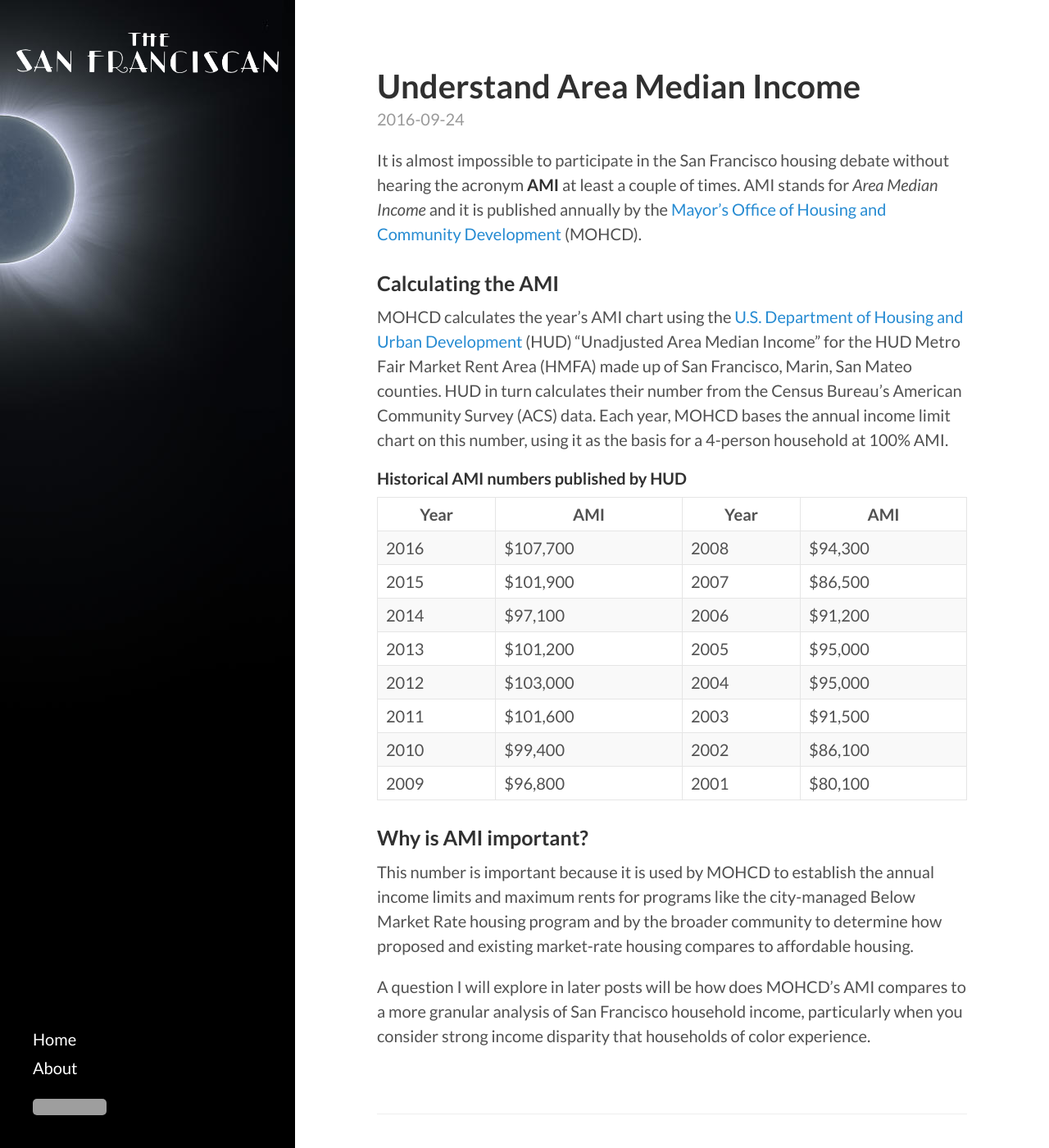
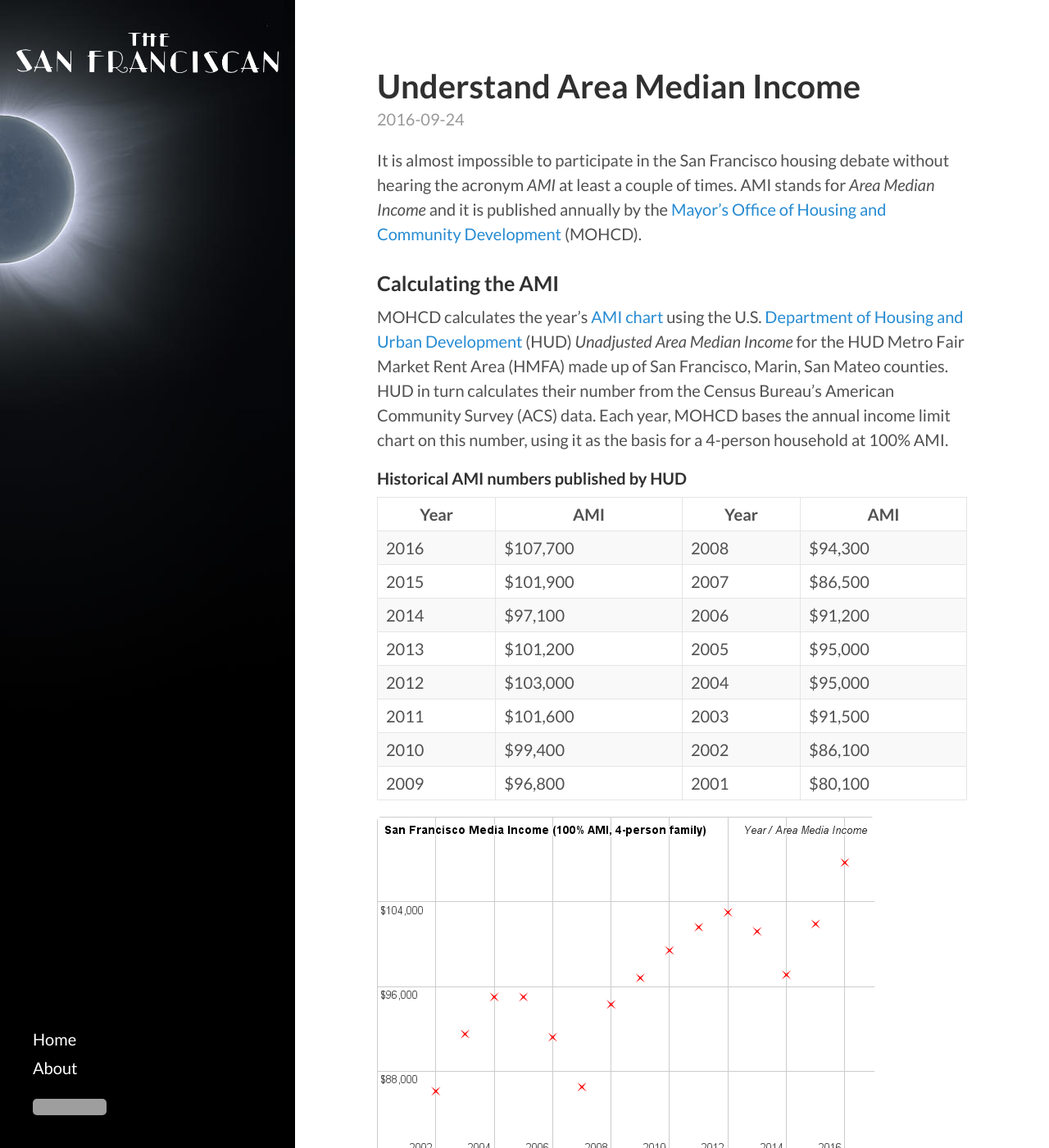
Before and after one commit to chema/sanfranciscan, a Jekyll site: the page built from _posts/2016-09-24-understand-area-median-income.md, in a window 1280 px wide and 1400 px high. Shown: the whole window at 82% size. Built offline with Jekyll 4.4.1, drawn with Linux system fonts in a browser that asks for light colours; comment, search, counter and statistics services are not loaded; some of the changed text lies outside the part shown; grey boxes are pictures that could not be loaded.

Commit message:
Added graph

```diff
--- a/_posts/2016-09-24-understand-area-median-income.md
+++ b/_posts/2016-09-24-understand-area-median-income.md
@@ -22,8 +22,10 @@ Year | AMI | Year | AMI
 2010 | $99,400 | 2002 | $86,100
 2009 | $96,800 | 2001 | $80,100
 
+![Historical AMI chart](http://chema.sanfranciscan.org/public/img/AMI-history.png)
+
 ### Why is AMI important?
 
-This number is important because it is used by MOHCD to establish the annual income limits and maximum rents for programs like the city-managed Below Market Rate housing program and by the broader community to determine how proposed and existing market-rate housing compares to affordable housing.
+The AMI is important because it is used by MOHCD to establish annual income limits (and corresponding rents) for programs like the city-managed Inclusionary Housing BMR Rental Program. The AMI is also used by many community groups to determine how market-rate housing compares to affordable housing.
 
-A question I will explore in later posts will be how does MOHCD's AMI compares to a more granular analysis of San Francisco household income, particularly when you consider strong income disparity that households of color experience.
+A question I will explore in a later post will be how does MOHCD's AMI compares to a more granular analysis of San Francisco household income, particularly when you consider strong income disparity that households of color experience.
```
Also changed, not shown: other parts of _posts/2016-09-24-understand-area-median-income.md (+3 -3 lines), public/img/AMI-history.png (added).
